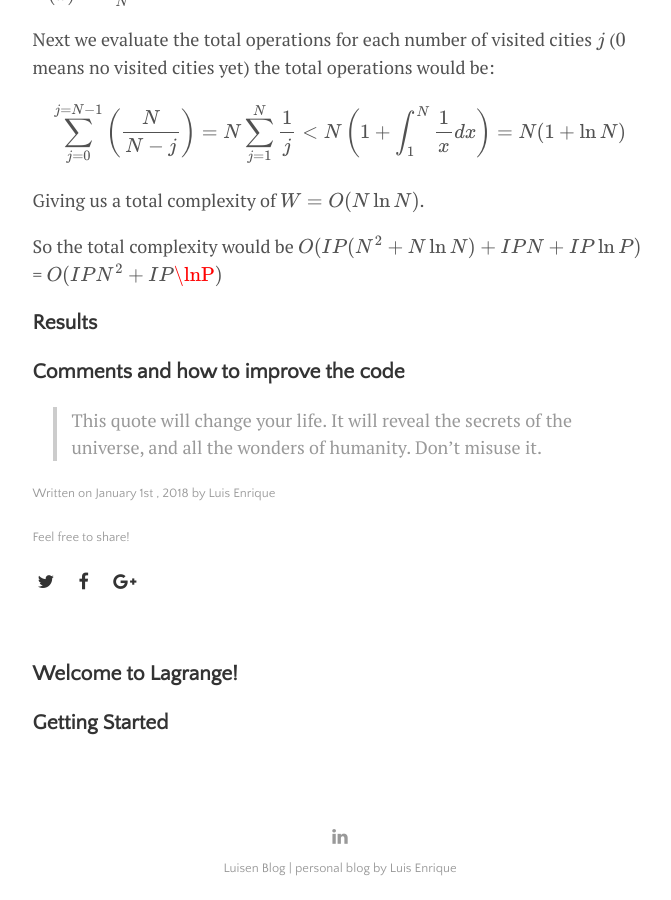
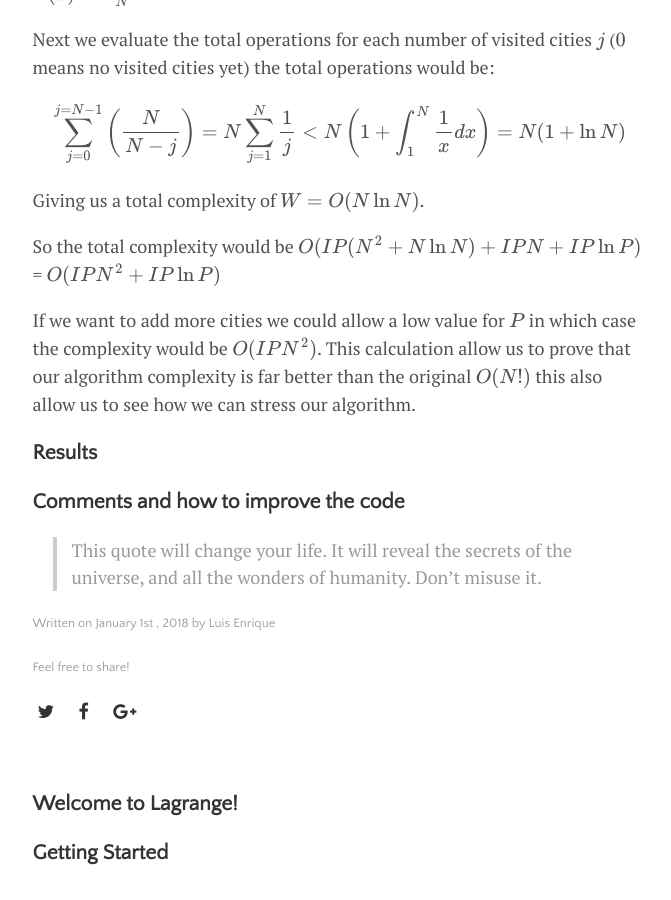
Before and after one commit to luisenriqueg/blog, a Jekyll site: the page built from _posts/2018-01-01-genetic-algorithms.md, in a window 1280 px wide and 900 px high, scrolled down 8558 px. Shown: the whole window, without its empty margins (300-971 px from the left). Built offline with Jekyll 4.4.1, drawn with Linux system fonts in a browser that asks for light colours; nearby versions of some CDN libraries; formulas are drawn with MathJax 3.

Commit message:
modified some latex GA TSP
changed some variables and final thoughts on complexity

```diff
--- a/_posts/2018-01-01-genetic-algorithms.md
+++ b/_posts/2018-01-01-genetic-algorithms.md
@@ -265,9 +265,14 @@ $$ \sum_{j=0}^{j=N-1} \left(\frac{N}{N-j}\right) = N \sum_{j=1}^{N} \frac{1}{j}
 
 Giving us a total complexity of $W = O(N \ln N)$.
 
-So the total complexity would be $O(IP(N^2 + N \ln N) + IPN + IP\ln P)$ = $O(IPN^2 + IP\lnP)$
+So the total complexity would be $O(IP(N^2 + N \ln N) + IPN + IP\ln P)$ = $O(IPN^2 + IP\ln P)$
+
+If we want to add more cities we could allow a low value for $P$ in which case the complexity would be $O(IPN^2)$. This calculation allow us to prove that our algorithm complexity is far better than the original $O(N!)$ this also allow us to see how we can stress our algorithm.
+
 
 ### Results
+
+
 
 ### Comments and how to improve the code
 
```
Also changed, not shown: other parts of _posts/2018-01-01-genetic-algorithms.md (+2 -2 lines).
